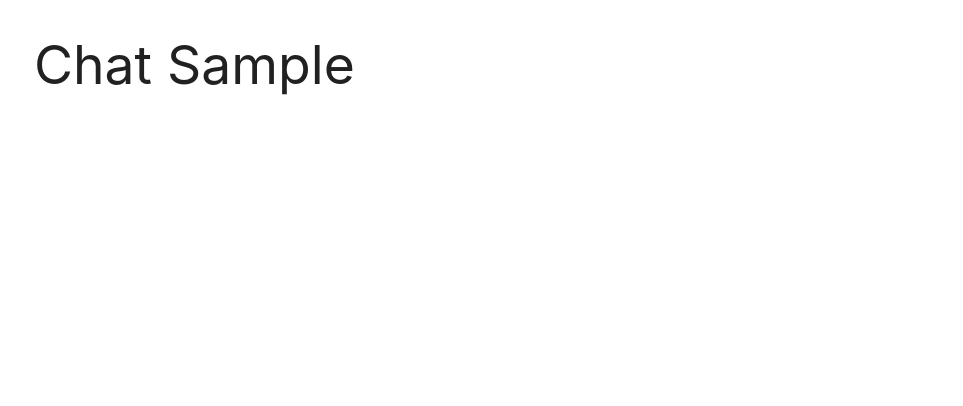
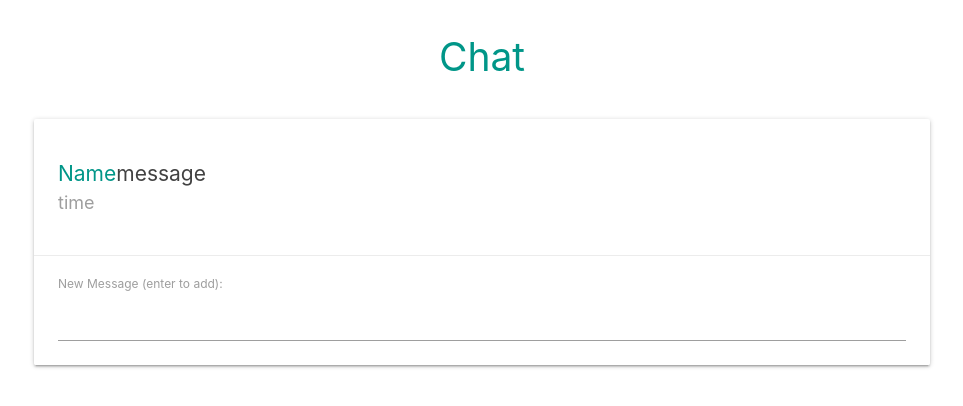
Before and after one commit to D3stros/Vue_Real_Time_Chat_App, a Vue app: page /#/ in a window 1280 px wide. Both pictures are taken after typing "Sample" into the empty fields and a click on the button "ENTER CHAT". Shown: the top 406 px of the page, without its empty margins (158-1121 px from the left). Built offline with nearby package versions, Linux system fonts and the light colour scheme.

Commit message:
Created chat window & newMessage component

```diff
--- a/src/components/Chat.vue
+++ b/src/components/Chat.vue
@@ -1,18 +1,48 @@
 <template>
   <div class="chat container">
-    <h2>Chat {{this.name}}</h2>
+    <h2 class="center teal-text">Chat</h2>
+    <div class="card">
+      <div class="card-content">
+        <ul class="messages">
+          <li>
+            <span class="teal-text">Name</span>
+            <span class="grey-text text-darken-3">message</span>
+            <span class="grey-text time">time</span>
+          </li>
+        </ul>
+      </div>
+      <div class="card-action">
+        <NewMessage :name="name" />
+      </div>
+    </div>
   </div>
 </template>
 
 <script>
+import NewMessage from '@/components/NewMessage'
 export default {
   name: 'Chat',
   props: ['name'],
+  components: {
+    NewMessage
+  },
   data() {
     return {}
   }
 }
 </script>
 
-<style >
+<style>
+.chat h2 {
+  font-size: 2.6em;
+  margin-bottom: 40px;
+}
+
+.chat span {
+  font-size: 1.4em;
+}
+.chat .time {
+  display: block;
+  font-size: 1.2em;
+}
 </style>
--- /dev/null
+++ b/src/components/NewMessage.vue
@@ -0,0 +1,25 @@
+<template>
+  <div class="new-message">
+    <form @submit.prevent="addMessage">
+      <label for="new-message">New Message (enter to add):</label>
+      <input type="text" name="new-message" v-model="newMessage" />
+    </form>
+  </div>
+</template>
+
+<script>
+export default {
+  name: 'NewMessage',
+  props: ['name'],
+  data() {
+    return {
+      newMessage: null
+    }
+  },
+  methods: {
+    addMessage() {
+      console.log(this.newMessage, this.name, Date.now())
+    }
+  }
+}
+</script>
```
